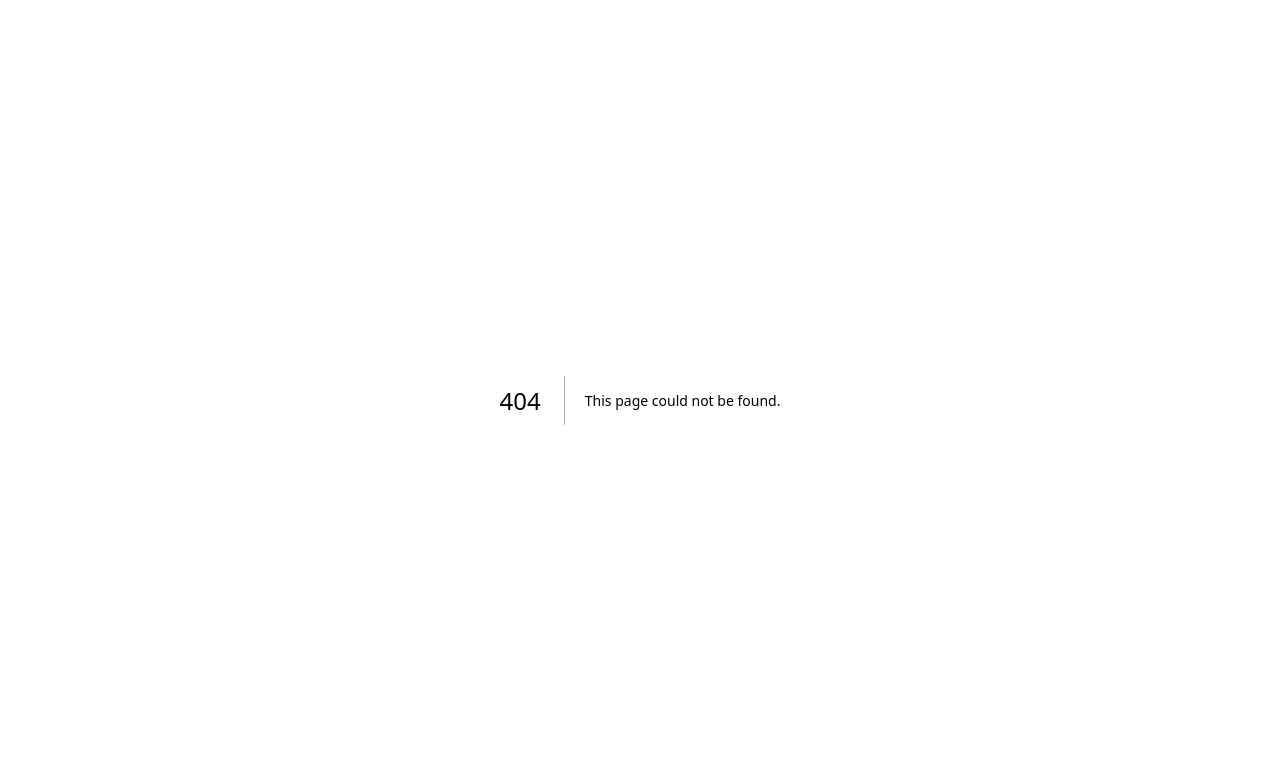
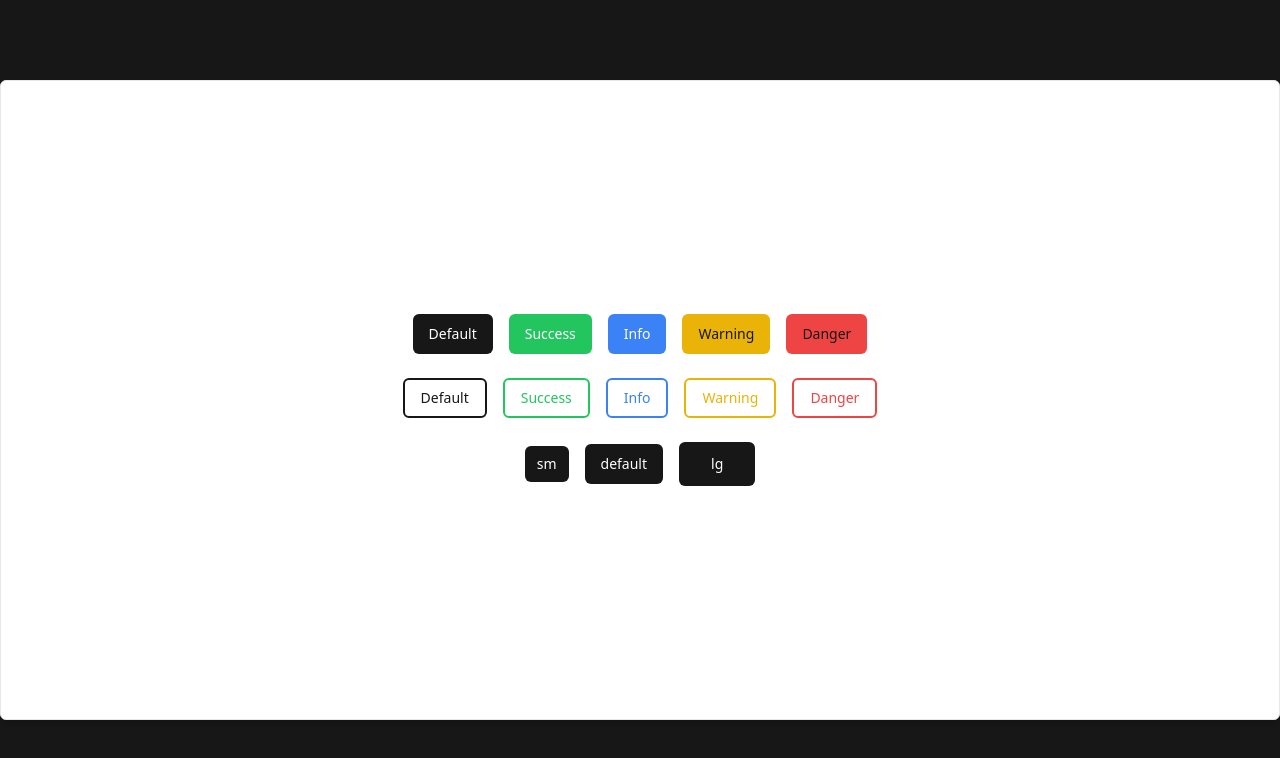
Before and after one commit to skuntawat/side-quest, a Next.js app: page /variants in a window 1280 px wide. Before the commit this address had no page. Shown: the top 758 px of the page. Built offline with nearby package versions, Linux system fonts and the light colour scheme.

Commit message:
add buttons variants

```diff
--- /dev/null
+++ b/app/(quests)/layout.tsx
@@ -0,0 +1,13 @@
+export default function QuestsLayout({
+    children,
+}: Readonly<{
+    children: React.ReactNode;
+}>) {
+    return (
+        <div className="max-w-7xl py-20 mx-auto min-h-dvh flex flex-col">
+            <div className="flex-1 flex flex-col items-center justify-center p-6 border rounded-md shadow-md bg-background">
+                {children}
+            </div>
+        </div>
+    );
+}
--- /dev/null
+++ b/app/(quests)/variants/component/button.tsx
@@ -0,0 +1,76 @@
+import * as React from "react"
+import { cva, type VariantProps } from "class-variance-authority"
+import { cn } from "@/utils/cn"
+
+const buttonVariants = cva(
+	"inline-flex items-center justify-center whitespace-nowrap rounded-md text-sm font-medium ring-offset-background transition ring-transparent hover:ring-2 hover:ring-offset-2 disabled:pointer-events-none disabled:opacity-50",
+	{
+		variants: {
+			variant: {
+				default: "border-0",
+				outline: "!bg-transparent border-2",
+			},
+			intent: {
+				default: "bg-foreground text-background hover:bg-foreground/80 ring-foreground border-foreground",
+				success: "bg-green-500 text-background hover:bg-green-500/80 ring-green-500 border-green-500",
+				info: "bg-blue-500 text-background hover:bg-blue-500/80 ring-blue-500 border-blue-500",
+				warning: "bg-yellow-500 text-foreground hover:bg-yellow-500/80 ring-yellow-500 border-yellow-500",
+				danger: "bg-red-500 text-foreground hover:bg-red-500/80 ring-red-500 border-red-500",
+			},
+			size: {
+				default: "h-10 px-4 py-2",
+				sm: "h-9 px-3 rounded-md",
+				lg: "h-11 px-8 rounded-md",
+				icon: "h-10 w-10",
+			},
+			ring: {
+				true: 'hover:ring-2',
+				false: 'hover:ring-0',
+			}
+		},
+		compoundVariants: [
+			{
+				variant: "outline",
+				intent: "default",
+				className: "text-foreground",
+			},
+			{
+				variant: "outline",
+				intent: "success",
+				className: "text-green-500",
+			},
+			{
+				variant: "outline",
+				intent: "info",
+				className: "text-blue-500",
+			},
+			{
+				variant: "outline",
+				intent: "warning",
+				className: "text-yellow-500",
+			},
+			{
+				variant: "outline",
+				intent: "danger",
+				className: "text-red-500",
+			},
+		],
+		defaultVariants: {
+			variant: "default",
+			intent: "default",
+			size: "default",
+			ring: true,
+		},
+	}
+)
+
+type ButtonProps = React.ButtonHTMLAttributes<HTMLButtonElement> & VariantProps<typeof buttonVariants>
+
+const Button = ({ className, variant, intent, size, ...props }: ButtonProps) => (
+	<button
+		className={cn(buttonVariants({ variant, intent, size }), className)}
+		{...props}
+	/>
+)
+
+export { Button, buttonVariants }
--- /dev/null
+++ b/app/(quests)/variants/page.tsx
@@ -0,0 +1,28 @@
+import React from 'react'
+import { Button } from './component/button'
+
+export default function page() {
+  return (
+    <div className="flex flex-col items-center gap-y-6">
+      <div className='flex gap-4'>
+        <Button >Default</Button>
+        <Button intent="success">Success</Button>
+        <Button intent="info">Info</Button>
+        <Button intent="warning">Warning</Button>
+        <Button intent="danger">Danger</Button>
+      </div>
+      <div className='flex gap-4'>
+        <Button variant="outline">Default</Button>
+        <Button variant="outline" intent="success">Success</Button>
+        <Button variant="outline" intent="info">Info</Button>
+        <Button variant="outline" intent="warning">Warning</Button>
+        <Button variant="outline" intent="danger">Danger</Button>
+      </div>
+      <div className='flex items-center gap-4'>
+        <Button size={'sm'}>sm</Button>
+        <Button>default</Button>
+        <Button size={'lg'}>lg</Button>
+      </div>
+    </div>
+  )
+}
--- a/app/layout.tsx
+++ b/app/layout.tsx
@@ -1,21 +1,15 @@
 import type { Metadata } from "next";
-import localFont from "next/font/local";
+import { Inter as FontSans } from "next/font/google";
 import "./globals.css";
 
-const geistSans = localFont({
-  src: "./fonts/GeistVF.woff",
-  variable: "--font-geist-sans",
-  weight: "100 900",
-});
-const geistMono = localFont({
-  src: "./fonts/GeistMonoVF.woff",
-  variable: "--font-geist-mono",
-  weight: "100 900",
-});
+const fontSans = FontSans({
+  subsets: ["latin"],
+  variable: "--font-sans",
+})
 
 export const metadata: Metadata = {
-  title: "Create Next App",
-  description: "Generated by create next app",
+  title: "SideQuest",
+  description: "Kunkode side-quests"
 };
 
 export default function RootLayout({
@@ -26,7 +20,7 @@ export default function RootLayout({
   return (
     <html lang="en">
       <body
-        className={`${geistSans.variable} ${geistMono.variable} antialiased`}
+        className={`font-sans antialiased ${fontSans.variable} bg-foreground`}
       >
         {children}
       </body>
--- /dev/null
+++ b/utils/cn.ts
@@ -0,0 +1,6 @@
+import { clsx, type ClassValue } from "clsx";
+import { twMerge } from "tailwind-merge";
+
+export function cn(...inputs: ClassValue[]) {
+    return twMerge(clsx(inputs));
+}
```
Also changed, not shown: package.json (+7 -4 lines), 1 other file (tests, documents, lock files or other folders).
